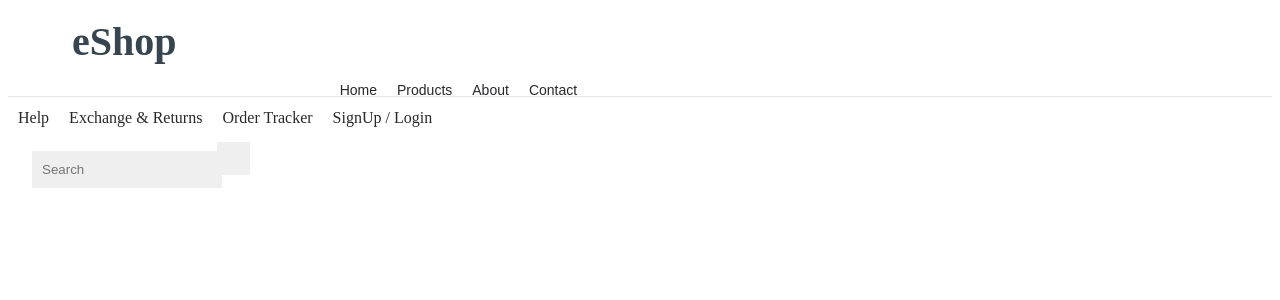
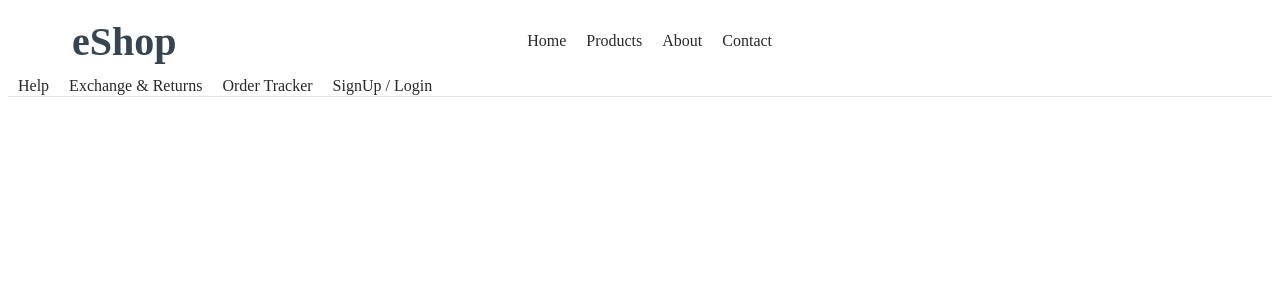
Before and after one commit to projekty-technikum/angular-eshop, an Angular app: page / in a window 1280 px wide. Shown: the top 300 px of the page. Built offline with nearby package versions, Linux system fonts and the light colour scheme.

Commit message:
Poprawiono wygląd headera

```diff
--- a/src/app/header/header.component.css
+++ b/src/app/header/header.component.css
@@ -27,13 +27,13 @@
   padding-right: 30px;
 }
 .eshop-menu {
+  display: flex;
+  justify-content: center;
+  align-items: center;
   padding-top: 2vh;
   padding: 1vh 1vh;
   color: #36454f;
-  font-family: "Montserrat", sans-serif;
-  font-weight: normal;
-  font-size: 14px;
-  width: 70%;
+  width: 40%;
   text-align: center;
 }
 .eshop--bottom--bar {
@@ -54,13 +54,6 @@ a {
   padding: 0 10px;
   color: #28282b;
 }
-.eshop--search--btn {
-  width: 33px;
-  height: 33px;
-  border: none;
-  background-color: #efefef;
-  margin-left: -5px;
-}
 
 .btn {
   padding: 15px 25px;
--- a/src/app/header/header.component.html
+++ b/src/app/header/header.component.html
@@ -13,9 +13,5 @@
       <a href="#">Order Tracker</a>
       <a href="#">SignUp / Login</a>
     </div>
-    <div class="eshop--search-bar">
-      <input type="text" class="eshop-search-box" placeholder="Search" />
-      <button class="eshop--search--btn"></button>
-    </div>
   </div>
 </div>
```
